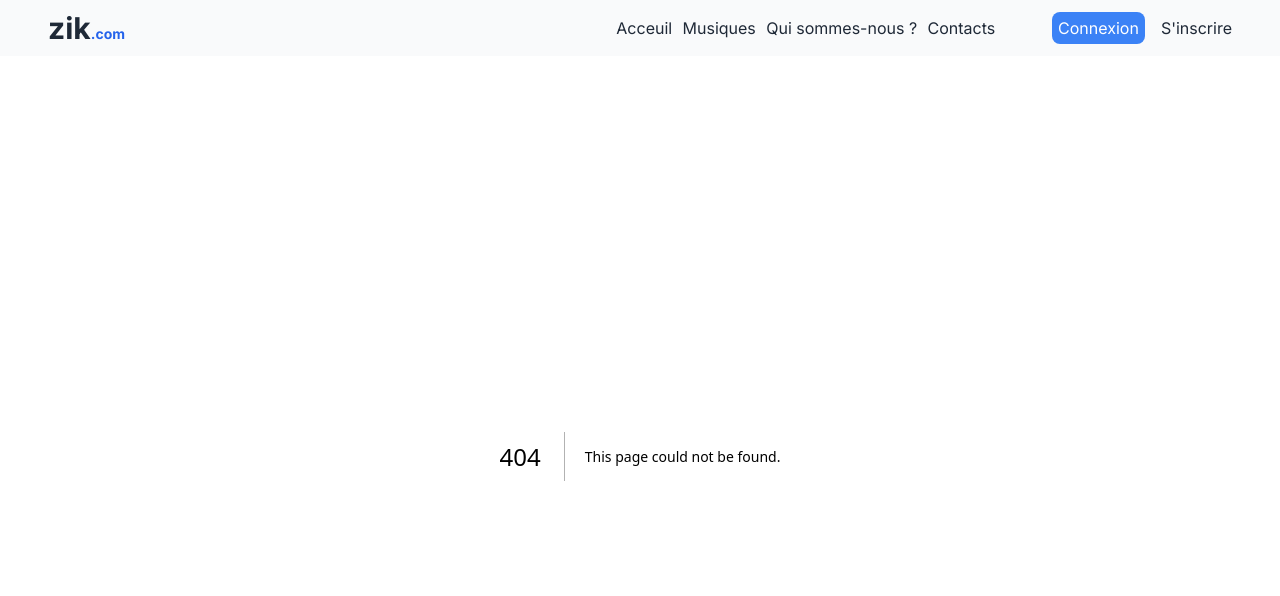
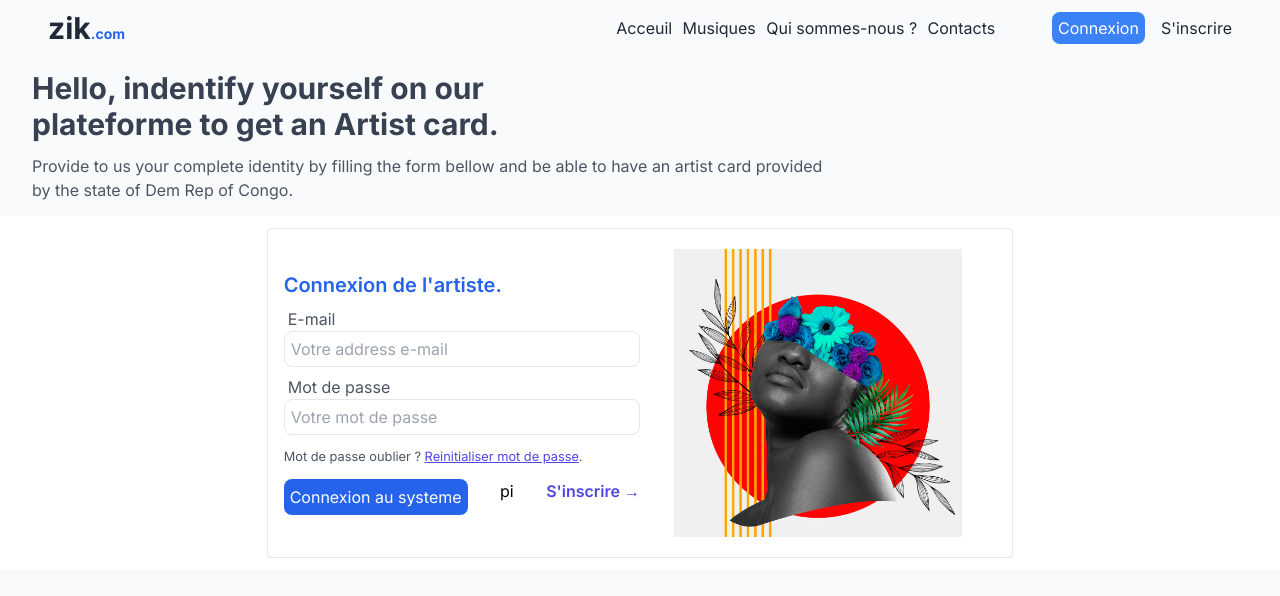
Before and after one commit to aggestor/zik, a Next.js app: page /inscription in a window 1280 px wide. Before the commit this address had no page. Shown: the top 596 px of the page. Built offline with nearby package versions, Linux system fonts and the light colour scheme.

Commit message:
add:copied connexion page -> inscription page

```diff
--- /dev/null
+++ b/app/(basic_group)/inscription/page.tsx
@@ -0,0 +1,38 @@
+import BasicPageBanner from "@/components/BasicPageBanner";
+import BlueButtons from "@/components/BlueButtons";
+import TextBox from "@/components/TextBox";
+import Image from "next/image";
+import Link from "next/link";
+
+export default function SignUp(){
+    return <div className="w-full flex flex-col h-full">
+        <div className="w-[95%] h-full mx-auto">
+            <BasicPageBanner title="Hello, indentify yourself on our plateforme to get an Artist card" text="Provide to us your complete identity by filling the form bellow and be able to have an artist card provided by the state of Dem Rep of Congo." />
+        </div>
+            <div className="h-auto flex items-center bg-white w-full">
+                <div className="w-7/12 flex items-center mx-auto rounded my-3 border p-4">
+                    <div className="w-1/2">
+                        <h2 className="text-blue-600 font-semibold text-xl">Connexion de l&apos;artiste.</h2>
+                        <form className="w-full">
+                            <TextBox name="identifier" label="E-mail" placeholder="Votre address e-mail"/>
+                            <TextBox name="password" label="Mot de passe" type="password" placeholder="Votre mot de passe"/>
+                            <small className="text-gray-600 mt-1.5">Mot de passe oublier ? <Link href="/reset-password" className="text-indigo-600 underline">Reinitialiser mot de passe</Link>.</small>
+                    <div className="flex justify-between mt-3">
+                        <BlueButtons.BaseBlueButton text="Connexion au systeme"/>
+                        pi
+                        <Link href="/register" className="font-semibold text-indigo-600">S&apos;inscrire &rarr;</Link>
+                    </div>
+                        </form>
+                    </div>
+                    <div className="w-1/2 flex justify-center p-1">
+                        <div className="w-72 h-72">
+                            <Image alt="Artist illustration" className="w-full object-cover h-full" width={0} height={0} src={"/login.jpg"} sizes="100%"/>
+                        </div>
+                    </div>
+
+                </div>
+            </div>
+
+
+    </div>
+}
```
